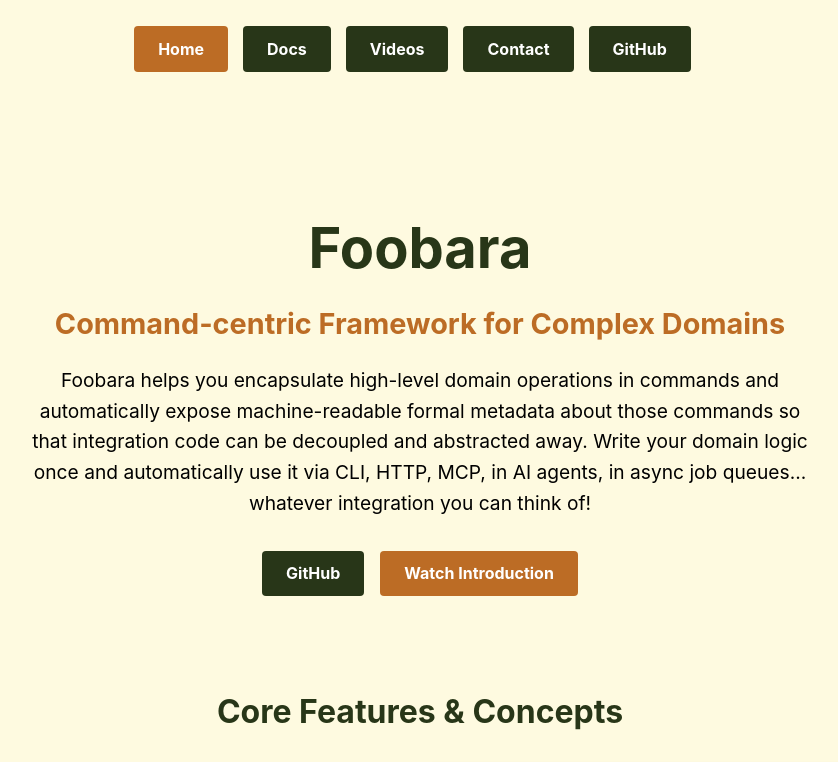
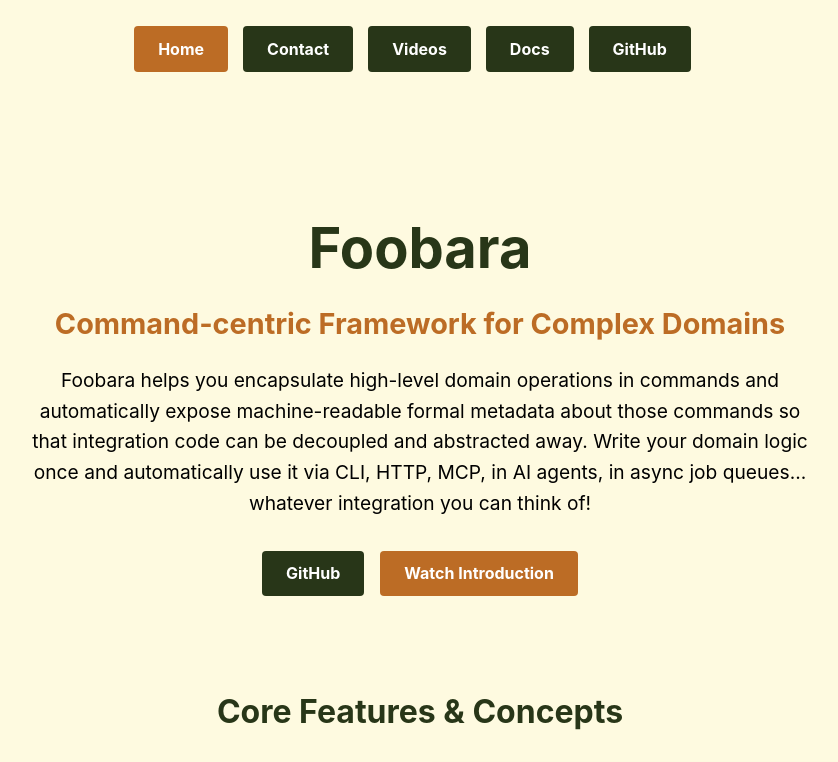
Before and after one commit to foobara/foobara-www, a React (Create React App) app: page / in a window 1280 px wide. Shown: the top 762 px of the page, without its empty margins (220-1058 px from the left). Built offline with nearby package versions, Linux system fonts and the light colour scheme; the HTML template or start-up script is replaced by a standard one.

Commit message:
Rearrange header links

```diff
--- a/src/Header.tsx
+++ b/src/Header.tsx
@@ -18,10 +18,10 @@
         </li>
         <li>
           <NavLink
-          to="/docs"
-          end
-          className={activeClassName}>
-            Docs
+            to="/contact"
+            end
+            className={activeClassName}>
+            Contact
           </NavLink>
         </li>
         <li>
@@ -34,10 +34,10 @@
         </li>
         <li>
           <NavLink
-          to="/contact"
-          end
-          className={activeClassName}>
-            Contact
+            to="/docs"
+            end
+            className={activeClassName}>
+            Docs
           </NavLink>
         </li>
         <li>
```
